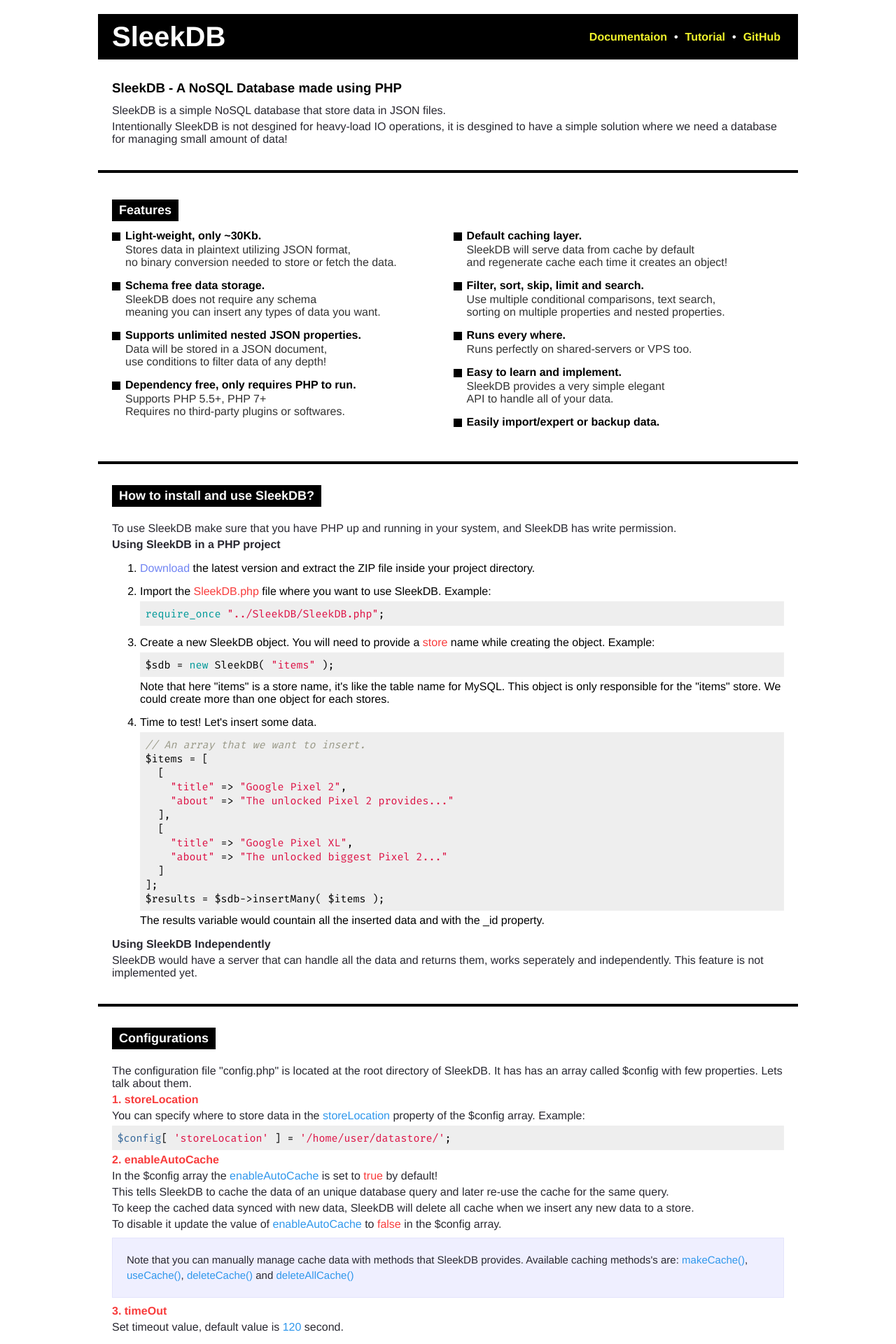
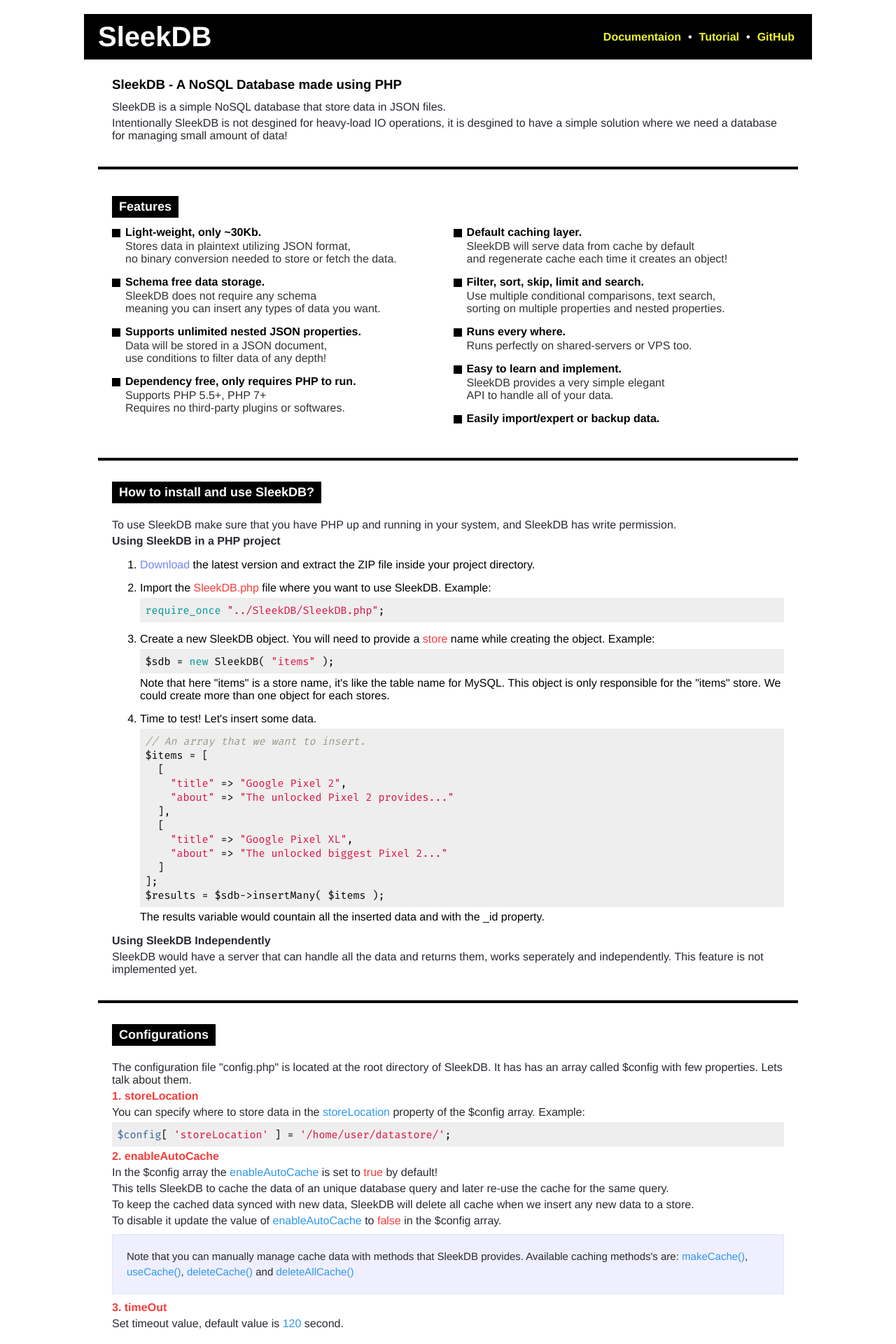
Before and after one commit to SleekDB/sleekdb.github.io, a PHP site: page / in a window 1280 px wide. Shown: the top 1920 px of the page at 70% size. Run offline with PHP 8.4, Linux system fonts and the light colour scheme; some web fonts are replaced.

Commit message:
Fixed header for yall

```diff
--- a/assets/app.css
+++ b/assets/app.css
@@ -25,6 +25,12 @@ p {
   margin: auto auto;
   display: flex;
   flex-direction: column;
+  padding-top: 60px;
+}
+
+.header-wrapper {
+  width: 100%;
+  position: fixed;
 }
 
 .header {
@@ -34,6 +40,9 @@ p {
   display: flex;
   align-items: center;
   flex-wrap: wrap;
+  width: 90%;
+  max-width: 1000px;
+  margin: auto auto;
 }
 
 .header .menu {
@@ -83,6 +92,7 @@ p {
   }
   .header {
     justify-content: center;
+    width: 100%;
   }
   .container {
     width: 100%;
--- a/index.html
+++ b/index.html
@@ -11,7 +11,7 @@
   <script src="/assets/highlighter/highlight.pack.js"></script>
 </head>
 <body>
-  <div class="container">
+  <div class="header-wrapper">
     <div class="header">
       <div><h1><a href="/">SleekDB</a></h1></div>
       <div class="menu">
@@ -20,6 +20,8 @@
         <a class="link" href="">GitHub</a>
       </div>
     </div>
+  </div>
+  <div class="container">
     <div class="intro">
       <h3>SleekDB - A NoSQL Database made using PHP</h3>
       <p>SleekDB is a simple NoSQL database that store data in JSON files.</p>
```
